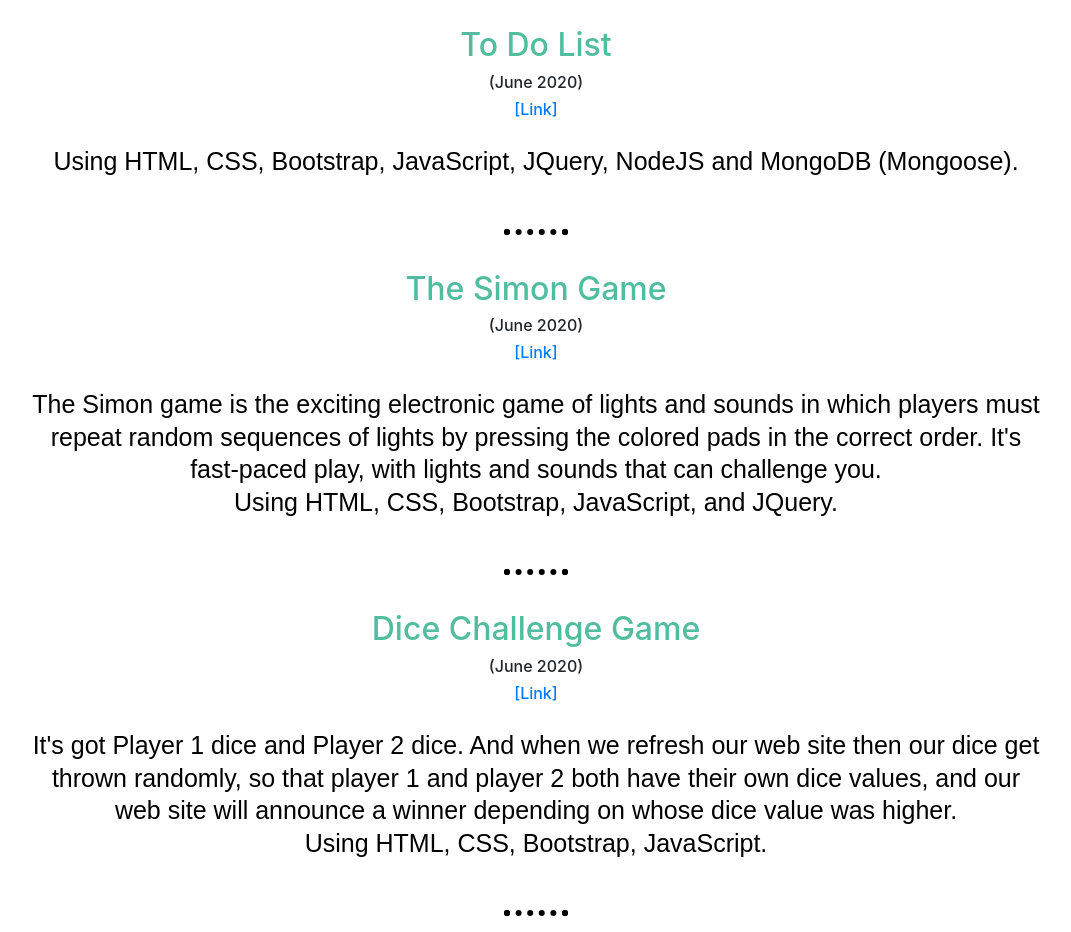
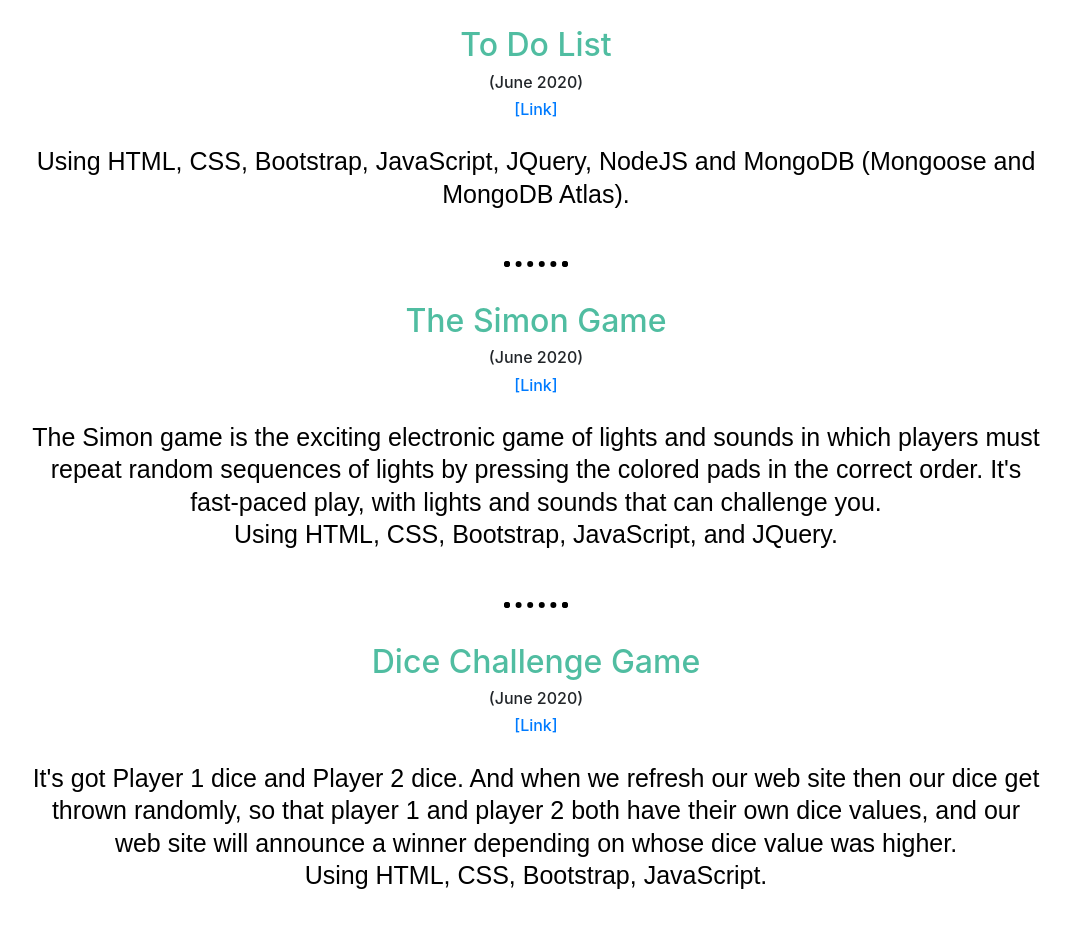
Before and after one commit to JitenKumarGrover/My-Personal-Website-2020, a plain HTML site: page projects.html in a window 1280 px wide. Shown: the part 940-1872 px from the top of the page, without its empty margins (104-1175 px from the left). Drawn offline with nearby package versions, Linux system fonts and the light colour scheme; a web font is replaced by a local one.

Commit message:
project update

```diff
--- a/projects.html
+++ b/projects.html
@@ -64,7 +64,7 @@
     <div class="project-row">
       <h3 class="sub_heading">To Do List</h3>
       <h6 class="sub_sub_heading">(June 2020) <br><a class="nav-link" target="_blank" href="https://frozen-waters-75918.herokuapp.com/">[Link]</a></h6>
-      <p class="p-desp">Using HTML, CSS, Bootstrap, JavaScript, JQuery, NodeJS and MongoDB (Mongoose).</p>
+      <p class="p-desp">Using HTML, CSS, Bootstrap, JavaScript, JQuery, NodeJS and MongoDB (Mongoose and MongoDB Atlas).</p>
     </div>
     <hr>
     <div class="project-row">
```
